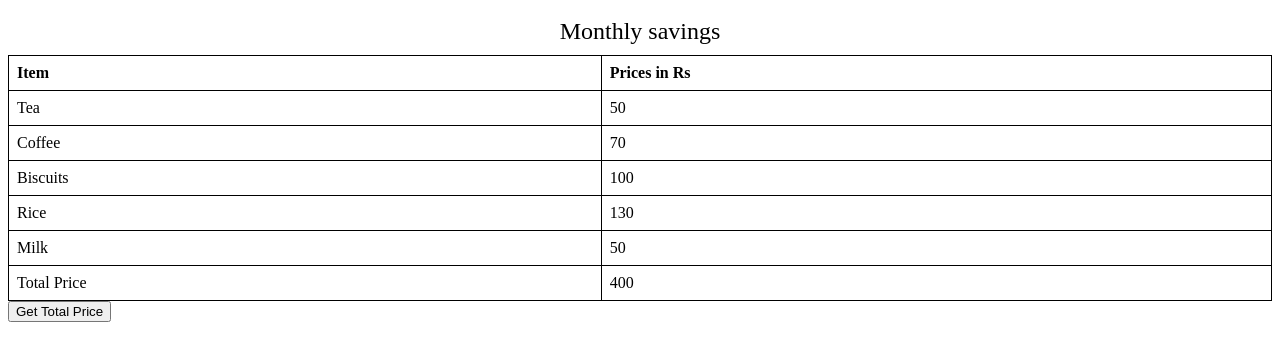
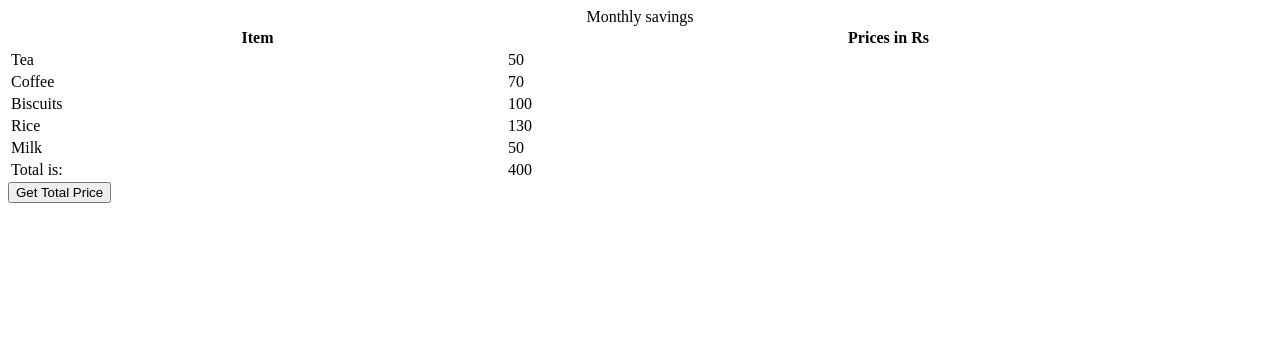
Before and after one commit to acciojob/grofers-checkout-ankitpawar1, a website: page main.html in a window 1280 px wide. Both pictures are taken after a click on the button "Get Total Price". Drawn offline with Linux system fonts and the light colour scheme.

Commit message:
created a submission

```diff
--- a/main.html
+++ b/main.html
@@ -1,11 +1,17 @@
 <!DOCTYPE html>
+
 <html>
+
 <head>
 	<link rel="stylesheet" href="styles.css">
 </head>
+
 <body>
-    <table style="width: 100%">
-        <caption>Monthly savings</caption>
+    <!-- the entire body must be written by student -->
+    <table id = "table" style="width: 100%">
+    <caption>
+      Monthly savings
+    </caption>
     <tr>
       <th>Item</th>
       <th>Prices in Rs</th>
@@ -31,6 +37,9 @@
       <td class="price">50</td>
     </tr>
   </table>
-    <script type="text/javascript" src="./script.js"></script>
+    <script type="text/javascript" src="./script.js">
+</script>
+
 </body>
+
 </html>
--- a/script.js
+++ b/script.js
@@ -1,31 +1,25 @@
-// script.js
+const getSumBtn = document.createElement("button");
+getSumBtn.append("Get Total Price");
+document.body.appendChild(getSumBtn);
+let table = document.getElementById("table");
 
-const getSumBtn = document.createElement("button");
-getSumBtn.textContent = "Get Total Price";
-document.body.appendChild(getSumBtn);
 
 const getSum = () => {
-    // Get all price element
-    const prices = document.querySelectorAll('.price');
-    let total = 0;
-
-    // Sum up the values
-    prices.forEach(priceElement => {
-        total += parseFloat(priceElement.textContent) || 0;
-    });
-
-    // Check if the total row already exists
-    let totalRow = document.querySelector('#totalRow');
-    if (totalRow) {
-        totalRow.querySelector('.total-price').textContent = total;
-    } else {
-        // Create a new row for total price
-        const table = document.querySelector('table');
-        const newRow = document.createElement('tr');
-        newRow.id = 'totalRow';
-        newRow.innerHTML = `<td>Total Price</td><td class="total-price">${total}</td>`;
-        table.appendChild(newRow);
-    }
+//Add your code here
+  let arr = Array.from(document.querySelectorAll(".price"));
+	let sum = 0;
+	arr.forEach((item)=> {
+		 sum += parseInt(item.innerText);
+	});
+	let row =document.createElement("tr");
+	row.setAttribute('id',"ans");
+	let cell1 = document.createElement("td");
+	cell1.innerText = "Total is: ";
+	let cell2 = document.createElement("td");
+	cell2.innerText = sum;
+	row.appendChild(cell1)
+	row.appendChild(cell2);
+	table.appendChild(row);
 };
 
 getSumBtn.addEventListener("click", getSum);
--- a/styles.css
+++ b/styles.css
@@ -1,16 +1,2 @@
-/* styles.css */
-table {
-    border-collapse: collapse;
-    width: 100%;
-}
 
-th, td {
-    border: 1px solid black;
-    padding: 8px;
-    text-align: left;
-}
-
-caption {
-    font-size: 1.5em;
-    margin: 10px;
-}
+/* Your CSS Code here. */
```
Lines whose indentation alone changed are shown as unchanged.
